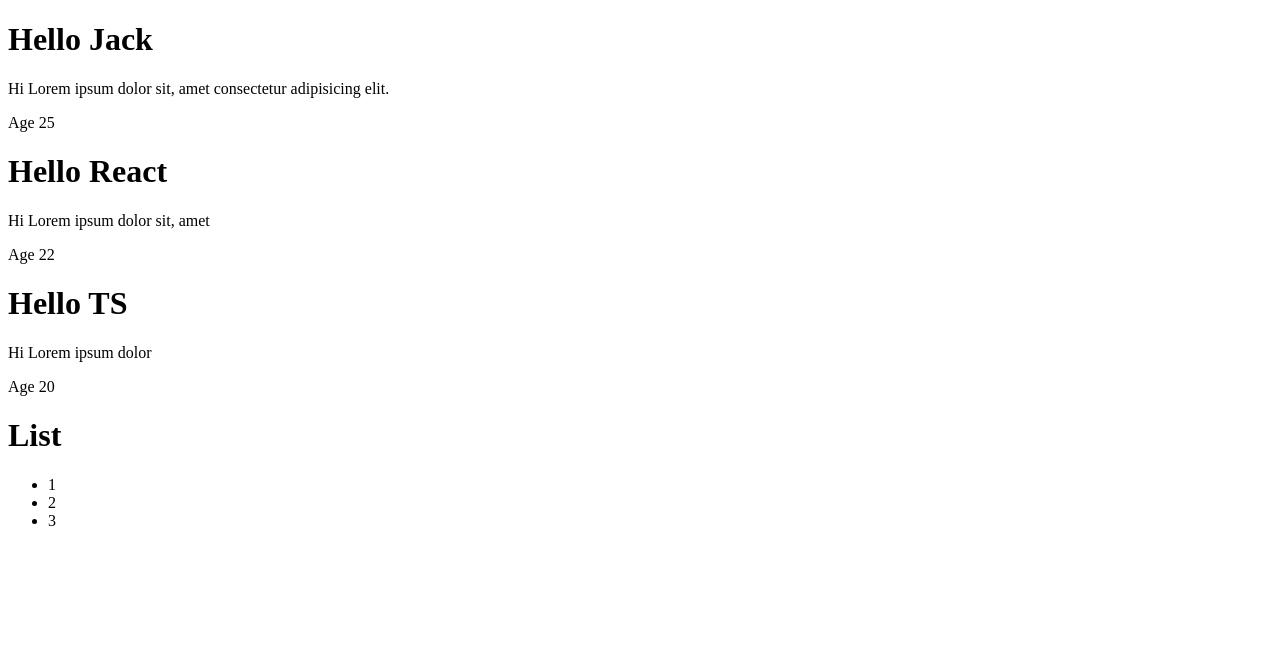
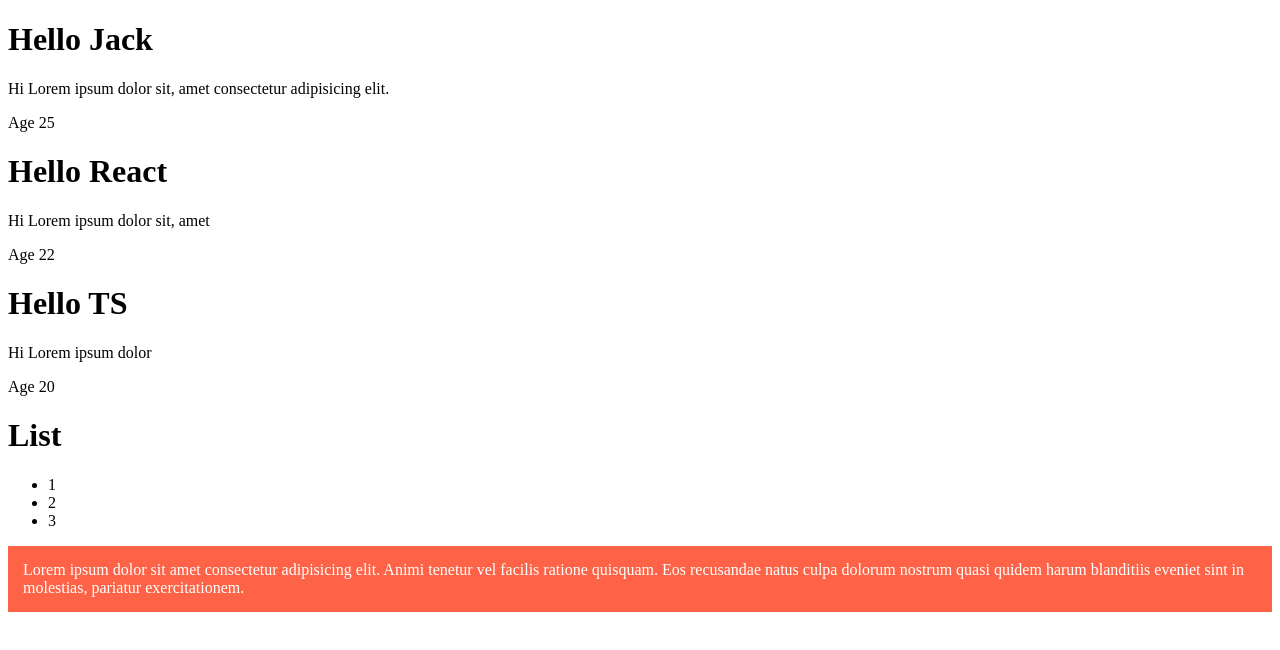
Before and after one commit to denypanko/react-22-10, a React (Create React App) app: page / in a window 1280 px wide. Shown: the top 650 px of the page. Built offline with nearby package versions, Linux system fonts and the light colour scheme.

Commit message:
add styleObj

```diff
--- a/src/List.tsx
+++ b/src/List.tsx
@@ -1,5 +1,6 @@
 type Props = {}
 export const List = (props: Props) => {
+    let data = false
     return (
         <>
             <h1>List</h1>
@@ -8,6 +9,18 @@ export const List = (props: Props) => {
                 <li>2</li>
                 <li>3</li>
             </ul>
+            <p
+                style={{
+                    color: 'white',
+                    backgroundColor: data ? 'purple' : 'tomato',
+                    padding: '15px',
+                }}
+            >
+                Lorem ipsum dolor sit amet consectetur adipisicing elit. Animi
+                tenetur vel facilis ratione quisquam. Eos recusandae natus culpa
+                dolorum nostrum quasi quidem harum blanditiis eveniet sint in
+                molestias, pariatur exercitationem.
+            </p>
         </>
     )
 }
```
